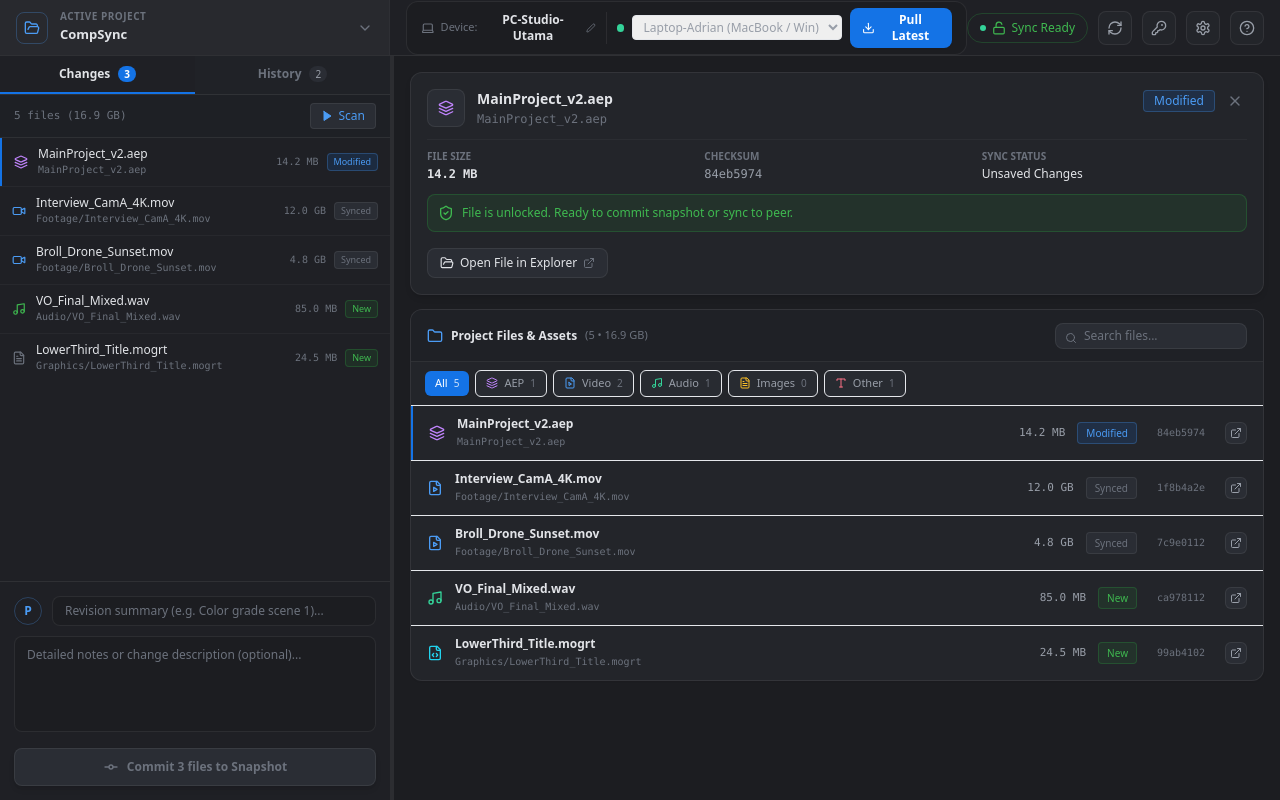
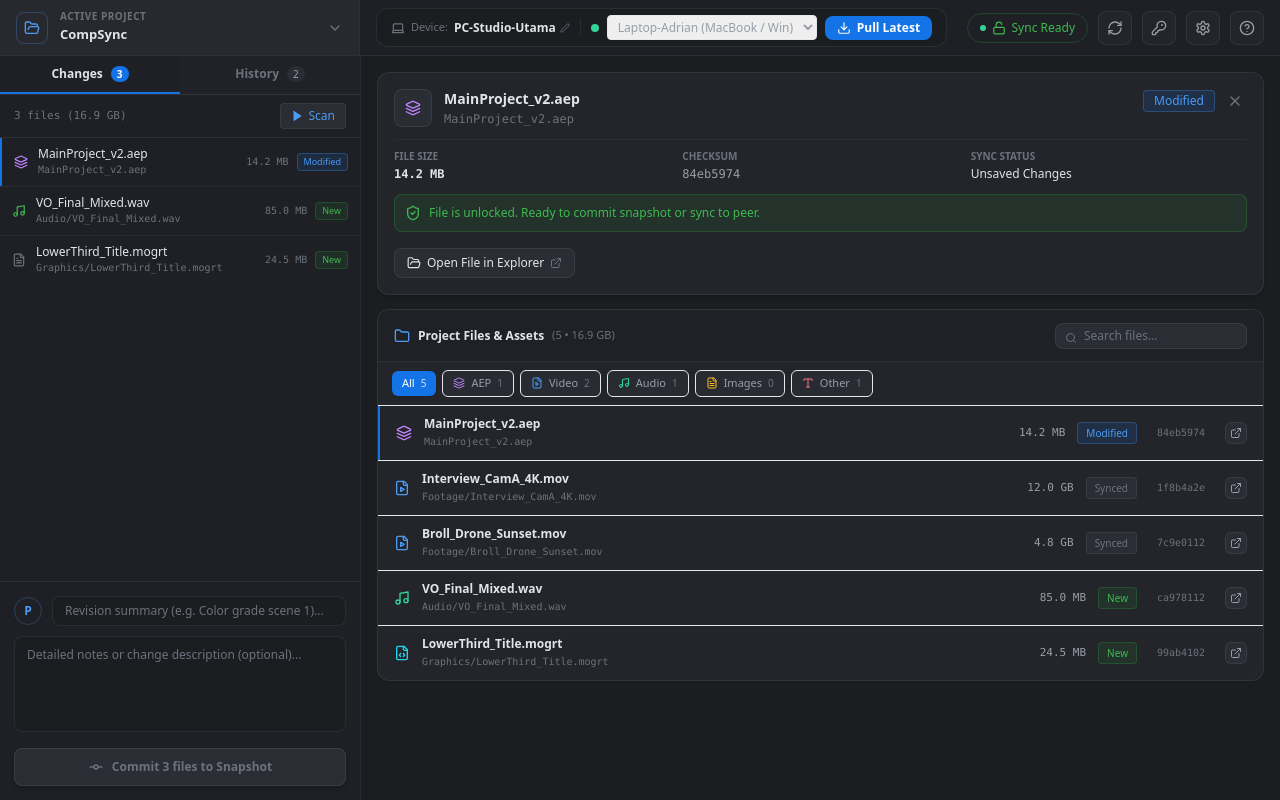
Before and after one commit to itsrynix/CompSync, a React (Vite) app in the folder frontend/: page / in a window 1280 px wide. Built offline with nearby package versions, Linux system fonts and the light colour scheme.

Commit message:
feat: auto-scan projects and streamline changes

```diff
--- a/frontend/src/App.tsx
+++ b/frontend/src/App.tsx
@@ -137,7 +137,7 @@ export function App() {
   // Stretchable sidebar width state
   const [leftWidth, setLeftWidth] = useState<number>(() => {
     const saved = localStorage.getItem('compsync_left_panel_width');
-    return saved ? Math.max(280, Math.min(800, parseInt(saved, 10))) : 390;
+    return saved ? Math.max(260, Math.min(800, parseInt(saved, 10))) : 360;
   });
   const [isDraggingDivider, setIsDraggingDivider] = useState(false);
 
@@ -149,7 +149,7 @@ export function App() {
 
     const handleMouseMove = (moveEvent: MouseEvent) => {
       const newWidth = Math.max(
-        280,
+        260,
         Math.min(window.innerWidth * 0.65, startWidth + (moveEvent.clientX - startX))
       );
       setLeftWidth(newWidth);
@@ -218,12 +218,10 @@ export function App() {
         const p = await api.getPeers();
         setPeers(p);
 
-        if (isMockMode && !scanResult) {
-          const res = await api.scan(activePath);
-          setScanResult(res);
-          if (res.files.length > 0 && !selectedFile) {
-            setSelectedFile(res.files[0]);
-          }
+        const res = await api.scan(activePath);
+        setScanResult(res);
+        if (res.files.length > 0 && !selectedFile) {
+          setSelectedFile(res.files[0]);
         }
       } else {
         setPairingInfo(null);
@@ -671,7 +669,7 @@ export function App() {
           {/* Draggable Divider Splitter */}
           <div
             onMouseDown={handleMouseDownDivider}
-            className={`w-1 cursor-col-resize flex-shrink-0 transition-colors z-20 relative group ${
+            className={`w-px cursor-col-resize flex-shrink-0 transition-colors z-20 relative group ${
               isDraggingDivider
                 ? 'bg-studio-blue'
                 : 'bg-studio-border hover:bg-studio-blue'
@@ -679,7 +677,7 @@ export function App() {
             title="Drag to resize sidebar"
           >
             {/* Invisible 16px grab hit area */}
-            <div className="absolute inset-y-0 -left-1.5 -right-1.5 cursor-col-resize z-10" />
+            <div className="absolute inset-y-0 -left-1.5 right-0 cursor-col-resize z-10" />
           </div>
 
           {/* Right Panel */}
--- a/frontend/src/components/LeftPanel.tsx
+++ b/frontend/src/components/LeftPanel.tsx
@@ -55,7 +55,9 @@ export const LeftPanel: React.FC<Props> = ({
   const [searchHistory, setSearchHistory] = useState('');
   const t = I18N[language];
 
-  const changedFiles = scanResult?.files || [];
+  const changedFiles = (scanResult?.files || []).filter(
+    (file) => file.state !== 'Tersimpan'
+  );
   const modifiedCount = changedFiles.filter((f) => f.state !== 'Tersimpan').length;
 
   const handleCommitSubmit = (e: React.FormEvent) => {
```
